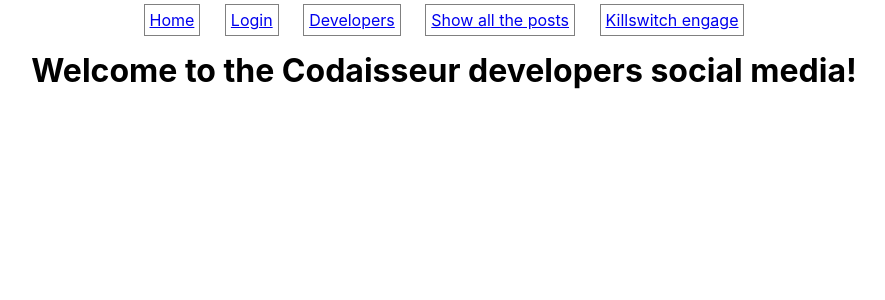
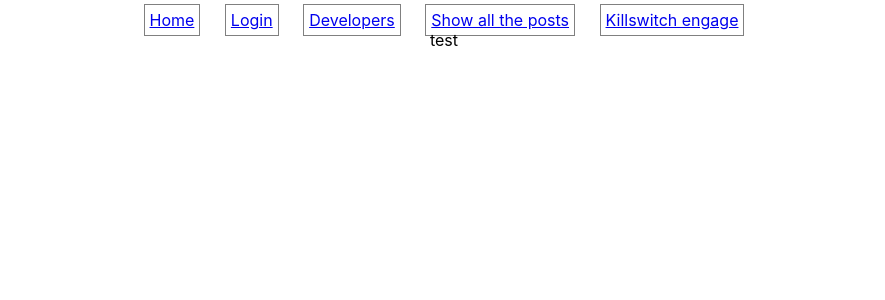
Before and after one commit to Svdbroek/codersnetwork, a React (Create React App) app: page /updateProfile in a window 1280 px wide. Shown: the top 300 px of the page, without its empty margins (196-1081 px from the left). Built offline with nearby package versions, Linux system fonts and the light colour scheme.

Commit message:
added navigation to editPage page

```diff
--- a/src/App.js
+++ b/src/App.js
@@ -10,6 +10,7 @@ import LoginPage from './components/LoginPage';
 import SignUp from './components/SignUp';
 import deleteAccount from "./components/DeleteAccount";
 import ProfilePage from "./components/ProfilePage";
+import updateProfile from "./components/updateProfile";
 
 function App() {
   return (
@@ -23,6 +24,7 @@ function App() {
         <Route path="/signup" component={SignUp} />
         <Route path="/delete" component={deleteAccount} />
         <Route path="/developer/:id" component={ProfilePage} />
+        <Route path="/updateProfile" component={updateProfile}/>
         <Route component={Homepage} /> {/* always do the default last, it's just like an actual switch :D*/}
       </Switch>
     </div>
--- a/src/components/ProfilePage.js
+++ b/src/components/ProfilePage.js
@@ -1,11 +1,13 @@
 import React, { Component } from 'react';
 import { connect } from 'react-redux';
 import {getProfile} from '../store/ProfilePage/actions'
-import {Link} from 'react-router-dom'
+import {Link, Redirect} from 'react-router-dom'
 import Post from './Post'
 
+
 function mapStateToProps(state) {
-    return { profile : state.profileInfo
+    return { profile : state.profileInfo,
+            login: state.login,
 
     };
 }
@@ -21,9 +23,10 @@ class ProfilePage extends Component {
         console.log(this.props.match.params.id)
         if (!this.props.profile){return <p>loading...</p>}
         const {name, intro, github_username, website, createdAt,technologies, posts, id} =this.props.profile
+        console.log(id, this.props.login.profile.id)
         return (
             <div>
-                {(id === this.props.match.params.id) ? <button>Update Profile</button>: <br/>}
+                {(id === this.props.login.profile.id) ? <Link to="/updateProfile">Update Profile</Link>: <br/>}
                 <h1>{name}</h1>
                 <h4>{intro}</h4>
                 <p><strong>Github: </strong>{github_username}</p>
--- a/src/components/Toolbar.js
+++ b/src/components/Toolbar.js
@@ -7,10 +7,10 @@ class Toolbar extends Component {
     return (
       <div className="toolbar">
         <Link to="/" className="toolbar-element">Home</Link> <span></span>
-        {!this.props.login.profile ? (
+        {!this.props.login.profile.name ? (
           <Link to="/login" className="toolbar-element">Login</Link>
         ) : (
-            <span>{this.props.login.profile.name}</span>
+            <Link to= {`/developer/${this.props.login.profile.id}`} >{this.props.login.profile.name}</Link>
           )}
         <span> </span> <Link to="/developers" className="toolbar-element">Developers</Link>
         <span> </span>
--- /dev/null
+++ b/src/components/updateProfile.js
@@ -0,0 +1,22 @@
+import React, { Component } from 'react';
+import { connect } from 'react-redux';
+
+function mapStateToProps(state) {
+    return {
+
+    };
+}
+
+class updateProfile extends Component {
+    render() {
+        return (
+            <div>
+                test
+            </div>
+        );
+    }
+}
+
+export default connect(
+    mapStateToProps,
+)(updateProfile);
--- a/src/store/Login/reducer.js
+++ b/src/store/Login/reducer.js
@@ -1,6 +1,6 @@
 const initialState = {
     accessToken: null,
-    profile: null
+    profile: {}
   };
 
   export default function authReducer(state = initialState, action) {
```
